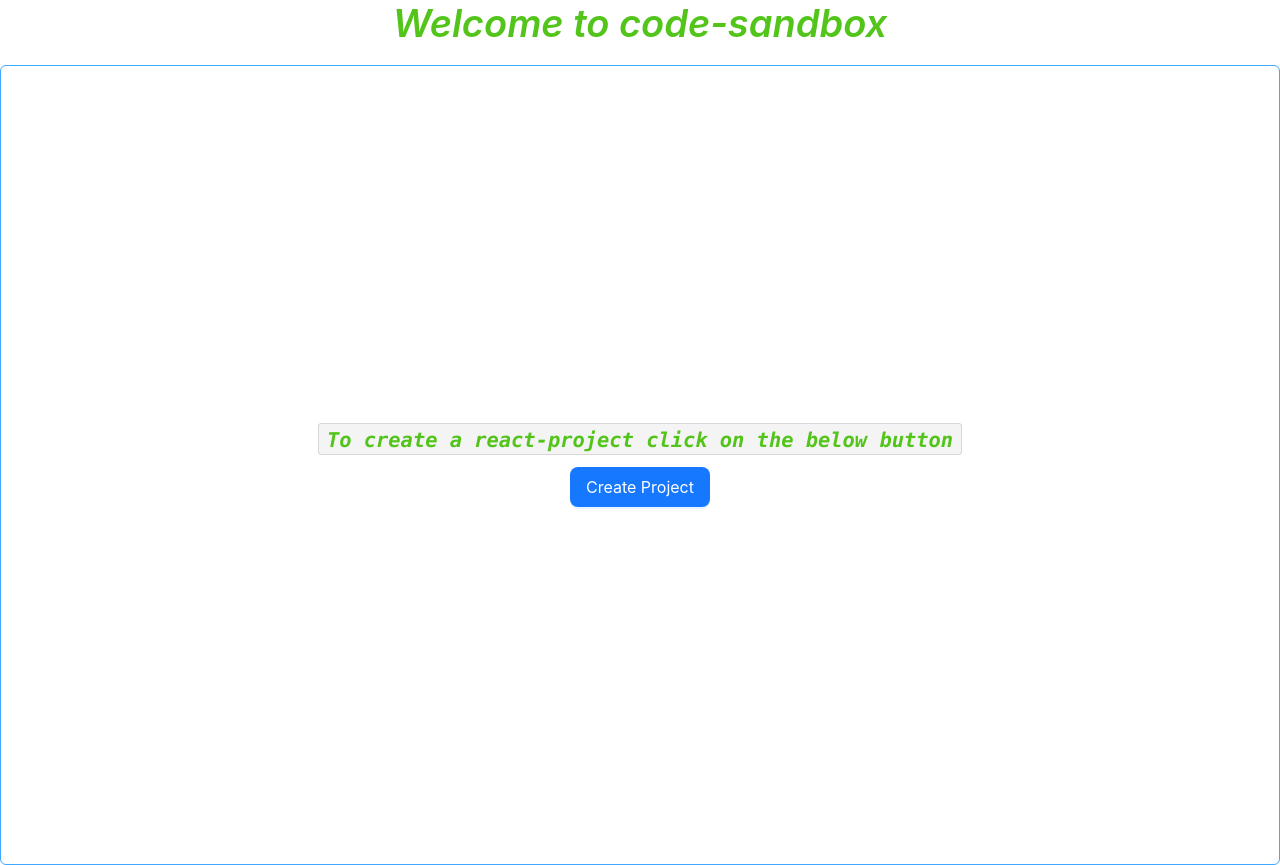
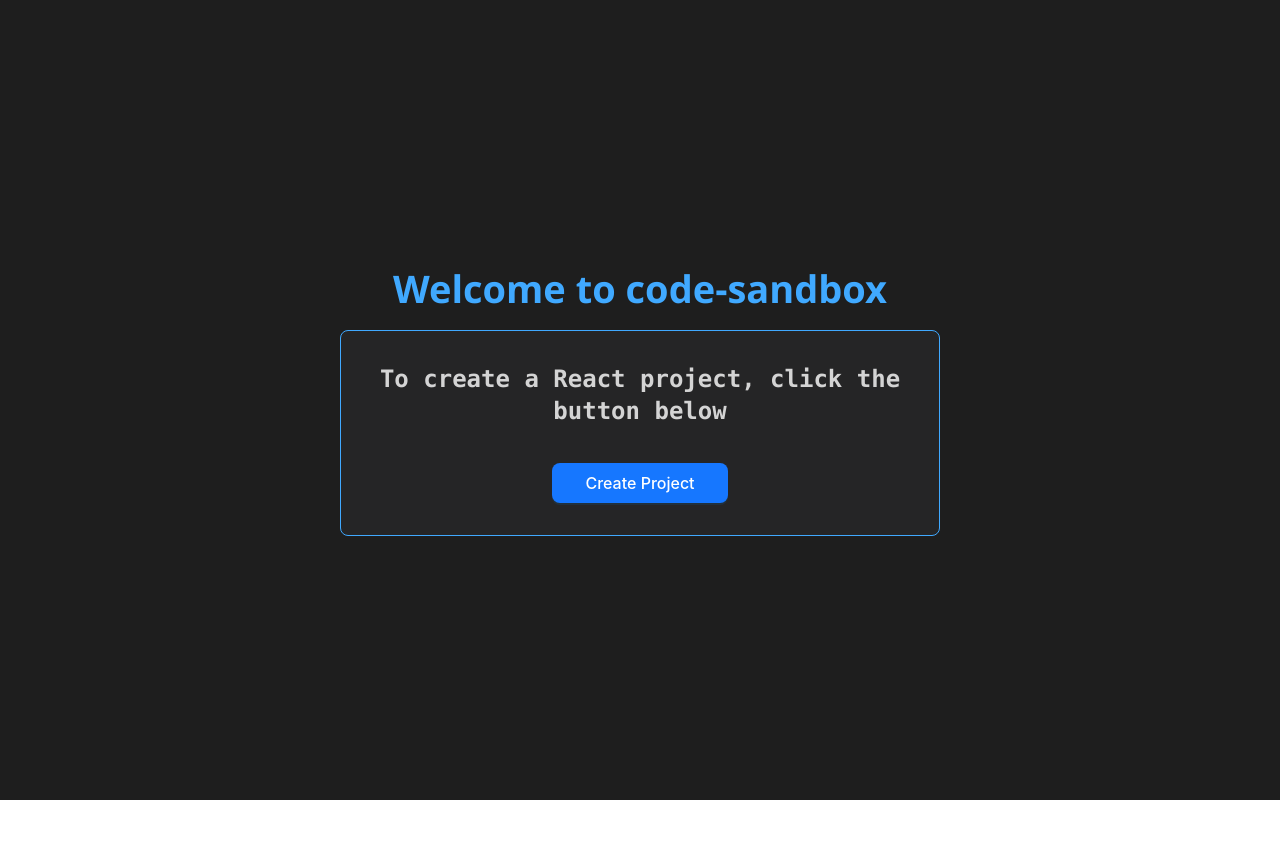
Before and after one commit to Aayush895/Code-Sandbox, a React (Vite) app in the folder frontend/: page / in a window 1280 px wide. After the commit the page ends 800 px from the top, so only its background shows below. Built offline with nearby package versions, Linux system fonts and the light colour scheme; no server answers.

Commit message:
Added styling for Create Project component

```diff
--- a/frontend/src/components/CreateProject.jsx
+++ b/frontend/src/components/CreateProject.jsx
@@ -1,13 +1,7 @@
 import { useNavigate } from 'react-router-dom'
-import { Button, Flex, Typography } from 'antd'
+import { Button, Typography } from 'antd'
 import { useCreateProject } from '../hooks/mutations/useCreateProject'
-
-const boxStyle = {
-  width: '100%',
-  height: '100vh',
-  borderRadius: 6,
-  border: '1px solid #40a9ff',
-}
+import styles from '../styles/CreateProject.module.css'
 
 const { Title } = Typography
 
@@ -26,19 +20,37 @@
   }
 
   return (
-    <>
-      <Title level={1} type="success" italic style={{ textAlign: 'center' }}>
+    <div className={styles.container}>
+      <Title
+        level={1}
+        className={styles.header}
+        style={{
+          color: '#40a9ff' /* AntD primary blue */,
+        }}
+      >
         Welcome to code-sandbox
       </Title>
-      <Flex style={boxStyle} justify={'center'} align={'center'} vertical>
-        <Title level={3} type="success" italic code>
-          To create a react-project click on the below button
+
+      <div className={styles.box}>
+        <Title
+          level={3}
+          className={styles.subtitle}
+          style={{ color: '#d4d4d4' /* AntD primary blue */ }}
+        >
+          To create a React project, click the button below
         </Title>
-        <Button type="primary" size="large" onClick={handleProjectCreation}>
+
+        <Button
+          type="primary"
+          size="large"
+          onClick={handleProjectCreation}
+          className={styles.button}
+        >
           Create Project
         </Button>
-      </Flex>
-    </>
+      </div>
+    </div>
   )
 }
+
 export default CreateProject
--- /dev/null
+++ b/frontend/src/styles/CreateProject.module.css
@@ -0,0 +1,63 @@
+.container {
+  min-height: 100vh;
+  display: flex;
+  flex-direction: column;
+  justify-content: center;
+  align-items: center;
+  background-color: #1e1e1e; /* dark theme */
+  padding: 2rem;
+  box-sizing: border-box;
+}
+
+.header {
+  font-family: 'Segoe UI', sans-serif;
+  font-size: 2rem;
+  font-weight: 700;
+  margin-bottom: 2rem;
+  text-align: center;
+}
+
+.box {
+  width: 100%;
+  max-width: 600px;
+  background: #252526; /* VS Code explorer bg */
+  border-radius: 8px;
+  padding: 2rem;
+  border: 1px solid #40a9ff;
+  display: flex;
+  flex-direction: column;
+  align-items: center;
+  gap: 1.5rem;
+  text-align: center;
+}
+
+.subtitle {
+  font-size: 1.2rem;
+  font-family: 'Consolas', monospace;
+  margin: 0;
+}
+
+.button {
+  font-size: 1rem;
+  font-weight: 500;
+  padding: 0.75rem 2rem;
+}
+
+/* Responsiveness */
+@media (max-width: 768px) {
+  .header {
+    font-size: 1.6rem;
+  }
+
+  .box {
+    padding: 1.5rem;
+  }
+
+  .subtitle {
+    font-size: 1rem;
+  }
+
+  .button {
+    width: 100%;
+  }
+}
```
